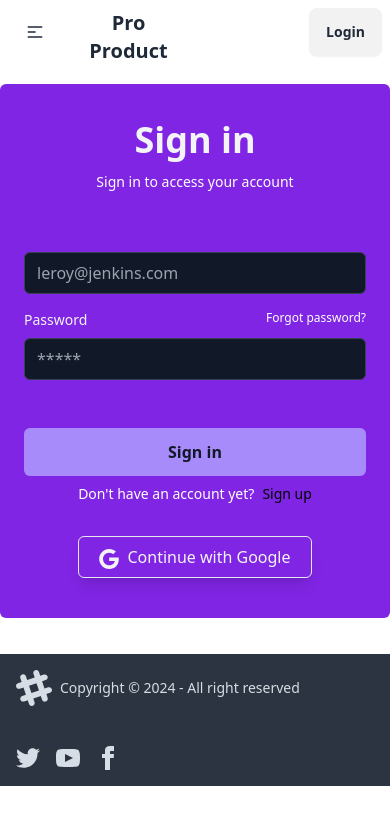
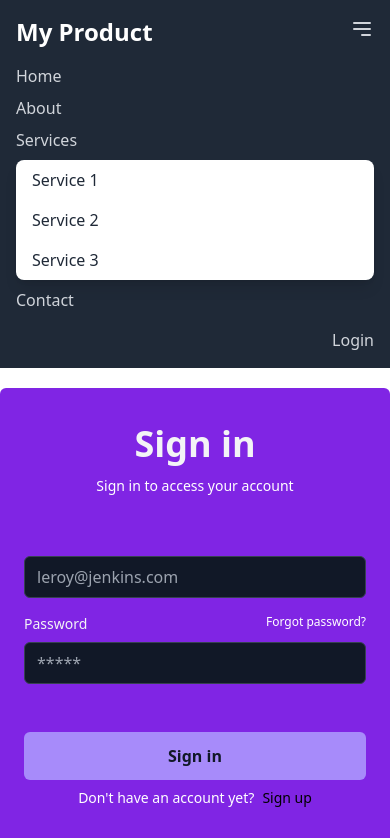
Before and after one commit to HasnatShahriar/final-task-client, a React (Vite) app: page /login in a window 390 px wide. Shown: the top 838 px of the page. Built offline with nearby package versions, Linux system fonts and the light colour scheme.

Commit message:
project setup

```diff
--- a/src/AuthProvider/fire-base-confiq.js
+++ b/src/AuthProvider/fire-base-confiq.js
@@ -3,12 +3,12 @@ import { getAuth } from "firebase/auth";
 
 // Your web app's Firebase configuration
 const firebaseConfig = {
-  apiKey: "AIzaSyDsjg9sSMs3o7rtUnuUhZXBAD62Tzfj6aQ",
-  authDomain: "pro-product-c9cc2.firebaseapp.com",
-  projectId: "pro-product-c9cc2",
-  storageBucket: "pro-product-c9cc2.appspot.com",
-  messagingSenderId: "34584665120",
-  appId: "1:34584665120:web:020346d1ee41ef29773045"
+  apiKey: "AIzaSyATzTYk6RPqBZ2U2ZVtlVxVO0YcsUQ6ezw",
+  authDomain: "myproduct-7a5e1.firebaseapp.com",
+  projectId: "myproduct-7a5e1",
+  storageBucket: "myproduct-7a5e1.appspot.com",
+  messagingSenderId: "184616066411",
+  appId: "1:184616066411:web:05e90c7e9a2c4e7e9bc02e"
 };
 
 // Initialize Firebase only if no apps have been initialized yet
--- a/src/Pages/Login.jsx
+++ b/src/Pages/Login.jsx
@@ -4,14 +4,16 @@ import {  signInWithEmailAndPassword , GoogleAuthProvider, signInWithPopup} from
 import { Link } from 'react-router-dom';
 import auth from '../AuthProvider/fire-base-confiq';
 
+
 const Login = () => {
     const [sucessful,SetSucessful]=useState('')
     const [error,setError]=useState('')
     const useReff=useRef(null)
+    const googleProvider=new GoogleAuthProvider()
 
 
     const handleGoogleSignIn = () => {
-        signInWithPopup(auth, GoogleAuthProvider)
+        signInWithPopup(auth,googleProvider )
             .then((result) => {
                 const user = result.user;
                 console.log('User signed in:', user);
--- a/src/Shared/Nave/Navber.jsx
+++ b/src/Shared/Nave/Navber.jsx
@@ -1,15 +1,58 @@
 import React from 'react';
 import { Link } from 'react-router-dom';
 
-const Navber = () => {
+const Navbar = () => {
   return (
-        <div className="navbar bg-base-100">
-        <div className="navbar-start">
-          <div className="dropdown">
-            <div tabIndex={0} role="button" className="btn btn-ghost lg:hidden">
+    <nav className="bg-gray-800 p-4">
+      <div className="container mx-auto flex justify-between items-center">
+        {/* Logo */}
+        <Link to="/" className="text-white text-2xl font-bold">
+         My Product
+        </Link>
+
+        {/* Navigation Links */}
+        <div className="hidden md:flex space-x-6">
+          <Link to="/" className="text-gray-300 hover:text-white">
+            Home
+          </Link>
+          <Link to="/about" className="text-gray-300 hover:text-white">
+            About
+          </Link>
+          <div className="relative group">
+            <button className="text-gray-300 hover:text-white">
+              Services
+            </button>
+            <div className="absolute left-0 mt-2 hidden w-48 bg-white text-gray-800 rounded-lg shadow-lg group-hover:block">
+              <Link
+                to="/service1"
+                className="block px-4 py-2 hover:bg-gray-200">
+                Service 1
+              </Link>
+              <Link
+                to="/service2"
+                className="block px-4 py-2 hover:bg-gray-200">
+                Service 2
+              </Link>
+              <Link
+                to="/service3"
+                className="block px-4 py-2 hover:bg-gray-200">
+                Service 3
+              </Link>
+            </div>
+          </div>
+          <Link to="/contact" className="text-gray-300 hover:text-white">
+            Contact
+          </Link>
+        </div>
+
+        {/* Mobile Menu Button */}
+        <div className="md:hidden">
+          <button
+            className="text-gray-300 hover:text-white focus:outline-none"
+            aria-label="Menu">
             <svg
               xmlns="http://www.w3.org/2000/svg"
-                className="h-5 w-5"
+              className="h-6 w-6"
               fill="none"
               viewBox="0 0 24 24"
               stroke="currentColor">
@@ -17,45 +60,56 @@ const Navber = () => {
                 strokeLinecap="round"
                 strokeLinejoin="round"
                 strokeWidth="2"
-                  d="M4 6h16M4 12h8m-8 6h16" />
+                d="M4 6h16M4 12h16m-8 6h8"
+              />
             </svg>
-            </div>
-            <ul
-              tabIndex={0}
-              className="menu menu-sm dropdown-content bg-base-100 rounded-box z-[1] mt-3 w-52 p-2 shadow">
-              <li><a>Item 1</a></li>
-              <li>
-                <a>Parent</a>
-                <ul className="p-2">
-                  <li><a>Submenu 1</a></li>
-                  <li><a>Submenu 2</a></li>
-                </ul>
-              </li>
-              <li><a>Item 3</a></li>
-            </ul>
-          </div>
-         <Link to='/'> <a className="btn btn-ghost text-xl">Pro Product</a></Link>
-        </div>
-        <div className="navbar-center hidden lg:flex">
-          <ul className="menu menu-horizontal px-1">
-            <li><a>Item 1</a></li>
-            <li>
-              <details>
-                <summary>Parent</summary>
-                <ul className="p-2">
-                  <li><a>Submenu 1</a></li>
-                  <li><a>Submenu 2</a></li>
-                </ul>
-              </details>
-            </li>
-            <li><a>Item 3</a></li>
-          </ul>
-        </div>
-        <div className="navbar-end">
-          <Link to='/login'><a className="btn">Login</a></Link>
+          </button>
         </div>
       </div>
+
+      {/* Mobile Menu */}
+      <div className="md:hidden mt-4 space-y-2">
+        <Link to="/" className="block text-gray-300 hover:text-white">
+          Home
+        </Link>
+        <Link to="/about" className="block text-gray-300 hover:text-white">
+          About
+        </Link>
+        <div className="relative">
+          <button className="block text-gray-300 hover:text-white">
+            Services
+          </button>
+          <div className="mt-2 w-full bg-white text-gray-800 rounded-lg shadow-lg">
+            <Link
+              to="/service1"
+              className="block px-4 py-2 hover:bg-gray-200">
+              Service 1
+            </Link>
+            <Link
+              to="/service2"
+              className="block px-4 py-2 hover:bg-gray-200">
+              Service 2
+            </Link>
+            <Link
+              to="/service3"
+              className="block px-4 py-2 hover:bg-gray-200">
+              Service 3
+            </Link>
+          </div>
+        </div>
+        <Link to="/contact" className="block text-gray-300 hover:text-white">
+          Contact
+        </Link>
+      </div>
+
+      {/* Login Button */}
+      <div className="text-right mt-4 md:mt-0">
+        <Link to="/login" className="text-gray-300 hover:text-white">
+          Login
+        </Link>
+      </div>
+    </nav>
   );
 };
 
-export default Navber;
+export default Navbar;
```
Also changed, not shown: src/Home/Product/Products.jsx (+231 -29 lines). Lines whose indentation alone changed are shown as unchanged.
